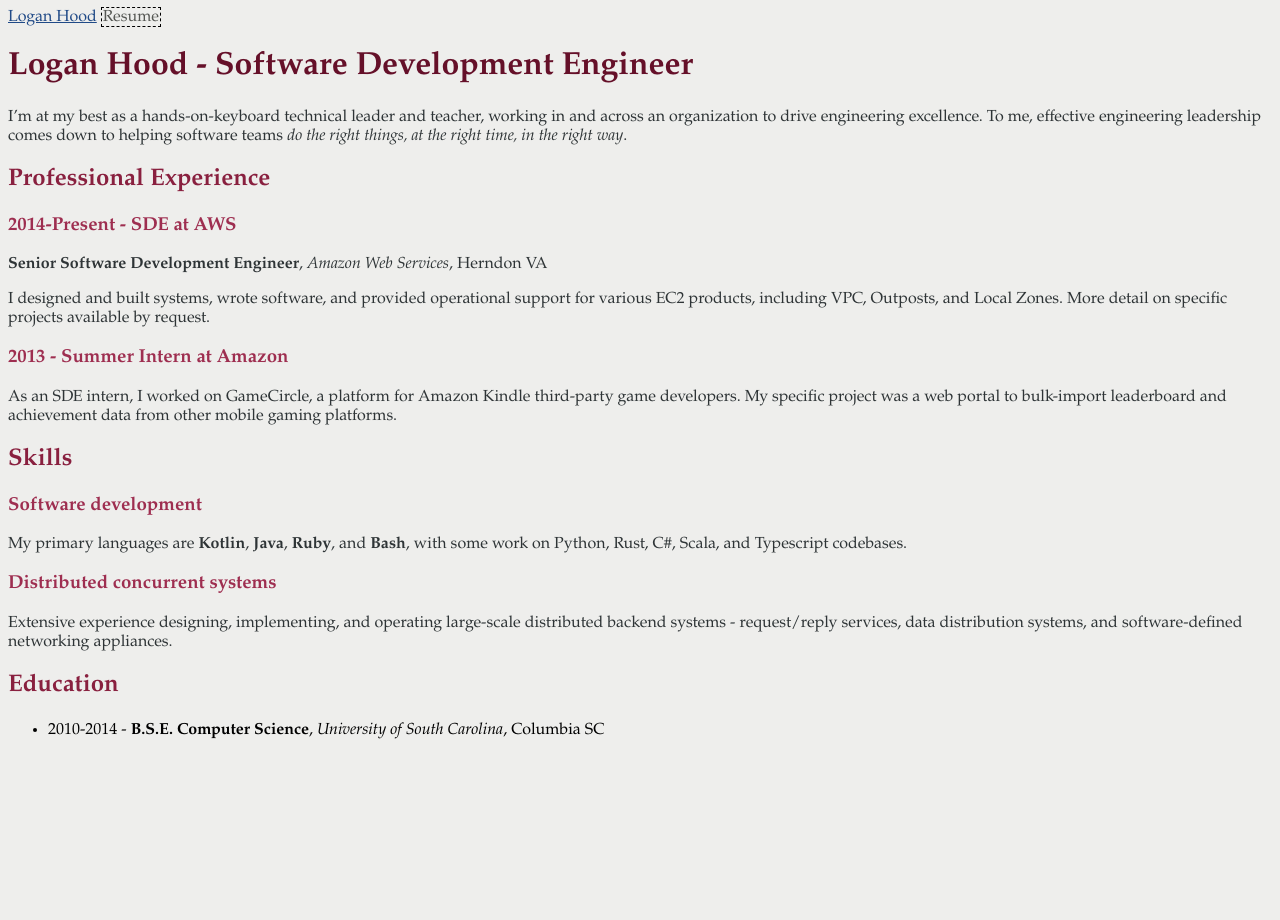
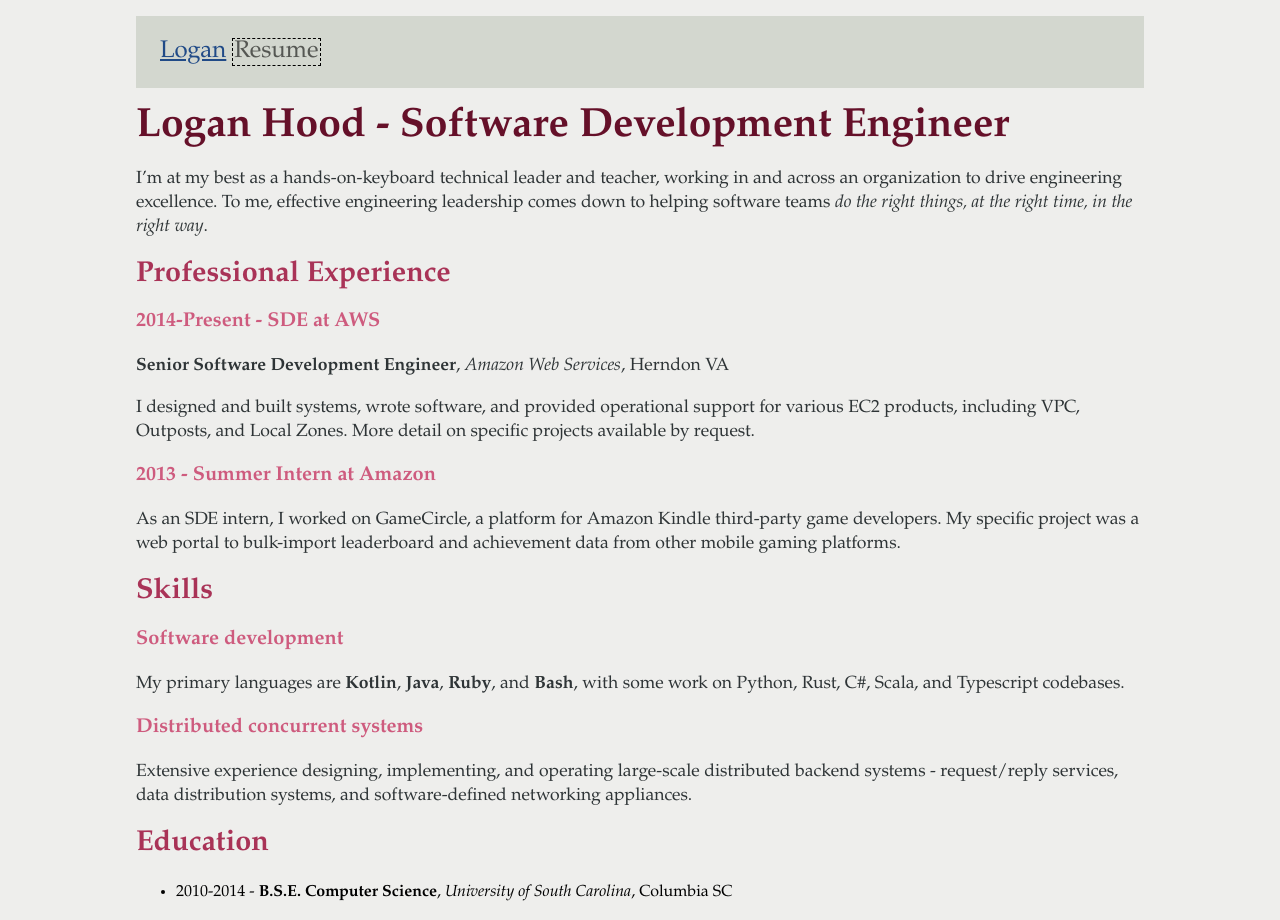
Before and after one commit to hoodlm/loganhooddotcom, a Jekyll site: the page built from resume.md, in a window 1280 px wide. Built offline with Jekyll 4.4.1, drawn with Linux system fonts in a browser that asks for light colours.

Commit message:
[css] Layout tweaks

```diff
--- a/_data/navigation.yml
+++ b/_data/navigation.yml
@@ -1,4 +1,4 @@
-- name: Logan Hood
+- name: Logan
   link: /
 - name: Resume
   link: /resume.html
--- a/_sass/main.scss
+++ b/_sass/main.scss
@@ -1,24 +1,40 @@
 html {
   background-color: #eeeeec;
   font-family: "Garamond", serif;
+  line-height: 1.5rem;
+}
+
+body {
+  padding: 10%;
+  padding-bottom: 0.0rem;
+  padding-top: 0.5rem;
 }
 
 p {
   color: #2e3436;
+  font-size: 1.10rem;
 }
 
 h1 {
   color: #651029;
+  font-size: 2.55rem;
 }
 
 h2 {
-  color: #89203F;
+  color: #A93357;
+  font-size: 1.80rem;
 }
 
 h3 {
-  color: #9E2E50;
+  color: #CE5B7E;
+  font-size: 1.25rem;
 }
 
+nav {
+  font-size: 1.50rem;
+  padding: 1.50rem;
+  background-color: #D3D7CF;
+}
 .navcurrent {
   color: #555753;
   padding: 1px;
```
